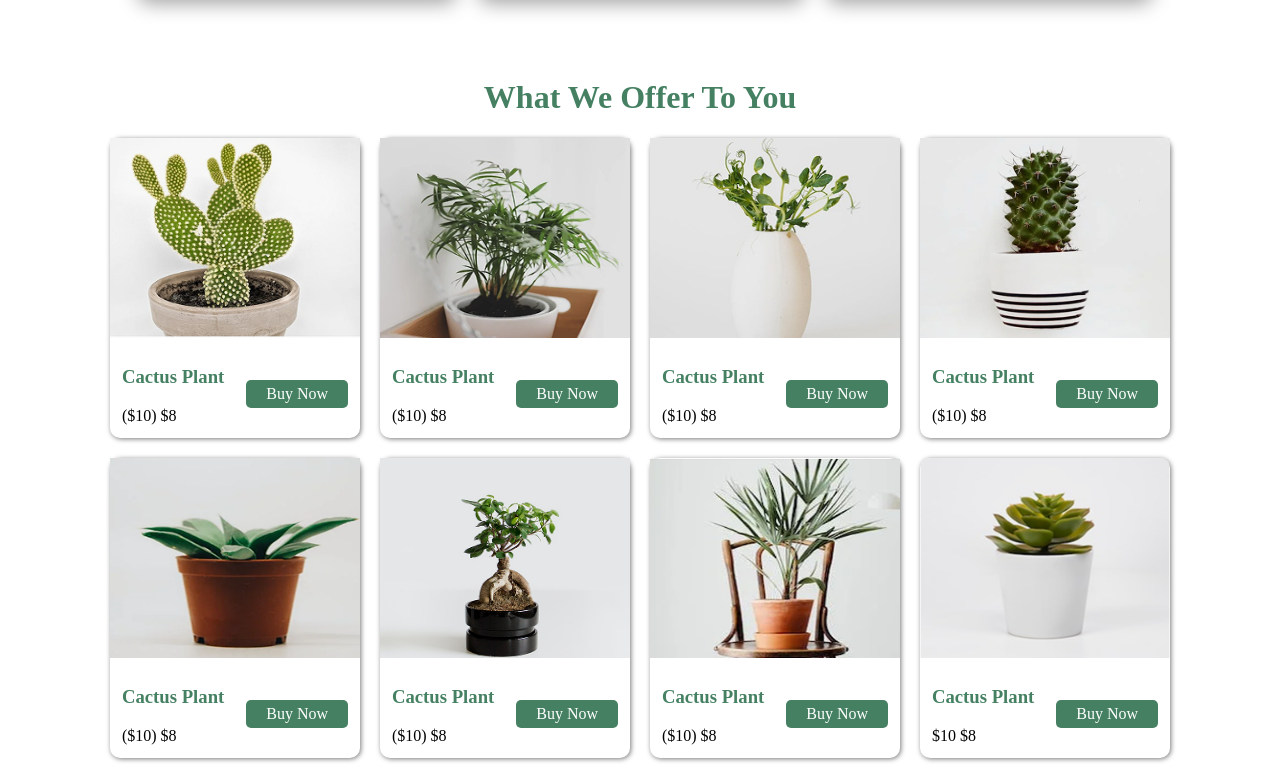
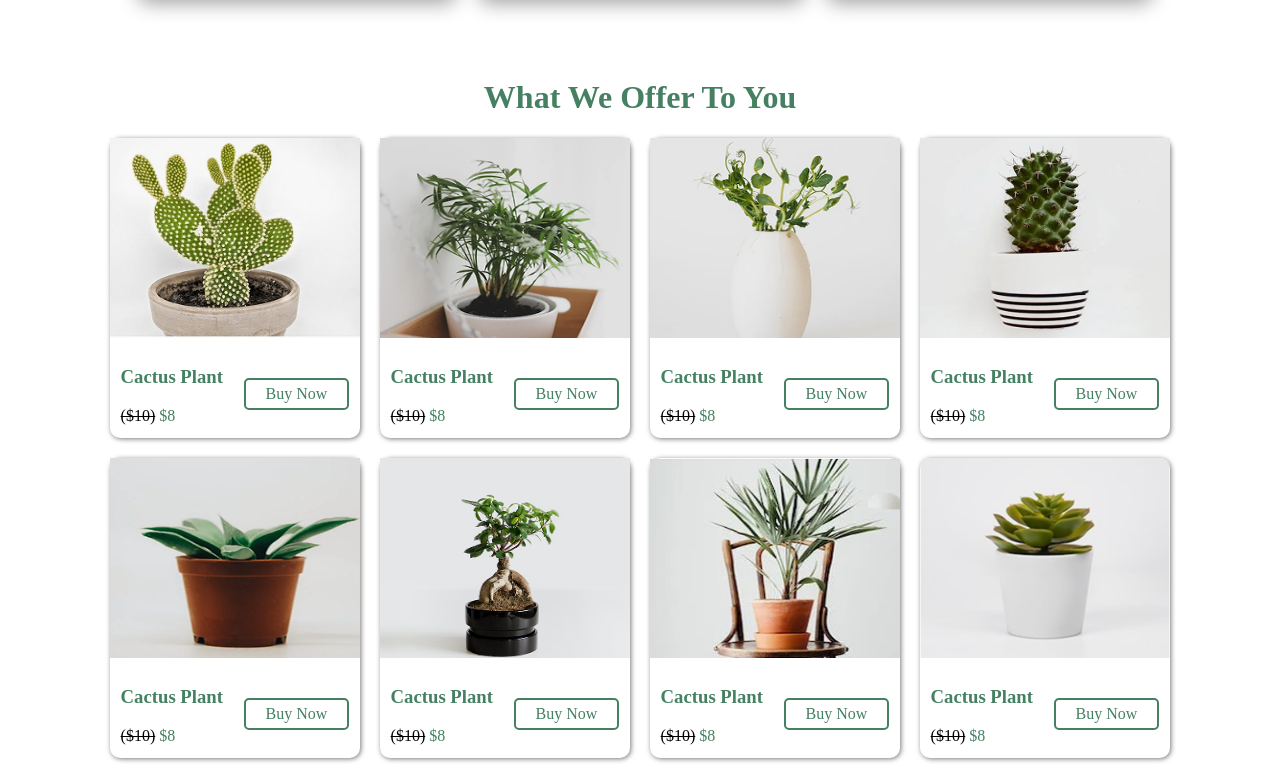
Before and after one commit to mithilesh-24/ccc-porject, a React (Vite) app: page / in a window 1280 px wide. Shown: the part 1383-2154 px from the top of the page. Built offline with nearby package versions, Linux system fonts and the light colour scheme.

Commit message:
feature card2

```diff
--- a/src/components/Featurecard.jsx
+++ b/src/components/Featurecard.jsx
@@ -12,7 +12,7 @@ function feature(){
                     <div className='card-content'>
                         <div>
                             <h3>Cactus Plant</h3>
-                            <p><strick>($10)</strick> $8</p>
+                            <p><del>($10)</del> $8</p>
                         </div>
                         <a href='#'>Buy Now</a>
                     </div>
@@ -22,7 +22,7 @@ function feature(){
                     <div className='card-content'>
                         <div>
                             <h3>Cactus Plant</h3>
-                            <p><strick>($10)</strick> $8</p>
+                            <p><del>($10)</del> $8</p>
                         </div>
                         <a href='#'>Buy Now</a>
                     </div>
@@ -32,7 +32,7 @@ function feature(){
                     <div className='card-content'>
                         <div>
                             <h3>Cactus Plant</h3>
-                            <p><strick>($10)</strick> $8</p>
+                            <p><del>($10)</del>  $8</p>
                         </div>
                         <a href='#'>Buy Now</a>
                     </div>
@@ -42,7 +42,7 @@ function feature(){
                     <div className='card-content'>
                         <div>
                             <h3>Cactus Plant</h3>
-                            <p><strick>($10)</strick> $8</p>
+                            <p><del>($10)</del>  $8</p>
                         </div>
                         <a href='#'>Buy Now</a>
                     </div>
@@ -52,7 +52,7 @@ function feature(){
                     <div className='card-content'>
                         <div>
                             <h3>Cactus Plant</h3>
-                            <p><strick>($10)</strick> $8</p>
+                            <p><del>($10)</del>  $8</p>
                         </div>
                         <a href='#'>Buy Now</a>
                     </div>
@@ -62,7 +62,7 @@ function feature(){
                     <div className='card-content'>
                         <div>
                             <h3>Cactus Plant</h3>
-                            <p><strick>($10)</strick> $8</p>
+                            <p><del>($10)</del>  $8</p>
                         </div>
                         <a href='#'>Buy Now</a>
                     </div>
@@ -72,7 +72,7 @@ function feature(){
                     <div className='card-content'>
                         <div>
                             <h3>Cactus Plant</h3>
-                            <p><strick>($10)</strick> $8</p>
+                            <p><del>($10)</del>  $8</p>
                         </div>
                         <a href='#'>Buy Now</a>
                     </div>
@@ -82,7 +82,7 @@ function feature(){
                     <div className='card-content'>
                         <div>
                             <h3>Cactus Plant</h3>
-                            <p><strick>$10</strick> $8</p>
+                            <p><del>($10)</del> $8</p>
                         </div>
                         <a href='#'>Buy Now</a>
                     </div>
--- a/src/styles/Aboutus.css
+++ b/src/styles/Aboutus.css
@@ -29,6 +29,7 @@
     border-radius: 10px;
     padding: 50px;
     box-shadow: 5px 5px 20px rgb(159, 158, 158);
+    transition: transform 0.5s;
 }
  .box:hover{
     transform: scale(1.05);
--- a/src/styles/Featurecard.css
+++ b/src/styles/Featurecard.css
@@ -21,6 +21,10 @@
     display: flex;
     flex-direction: column;
     padding: 0;
+    transition: transform 0.5s;
+}
+.card:hover{
+    transform: scale(1.05);
 }
 .card img{
     width: 250px;
@@ -39,15 +43,25 @@
 .card-content a{
     border: none;
     border-radius: 5px;
-    background-color: rgb(68, 128, 97);
+    color: rgb(68, 128, 97);
     padding: 5px 20px;
     text-decoration: none;
+    transition: transform 0.3s;
+    border: 2px solid rgb(68, 128, 97);
+}
+.card-content a:hover{
+    background-color: rgb(68, 128, 97);
     color: white;
-    transition: transform 0.3s;
+}
+.card-content a:hover{
+    transform: scale(1.1);
 }
 .card-content h3{
     color: rgb(68, 128, 97);
 }
-.card-content a:hover{
-    transform: scale(1.1);
+.card-content p{
+    color: rgb(68, 128, 97);
 }
+.card-content p>del{
+    color: black;
+}
```
